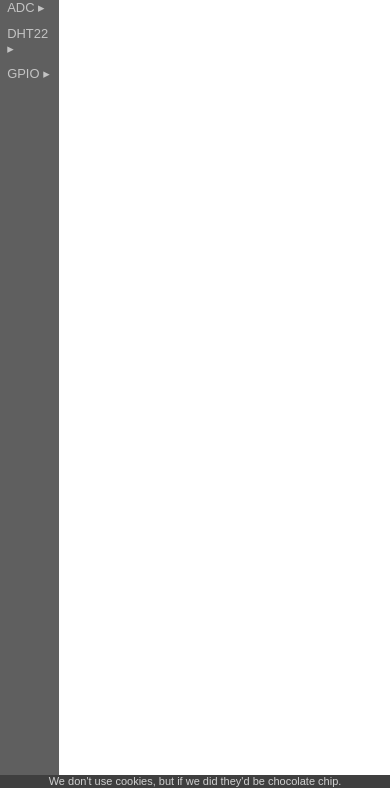
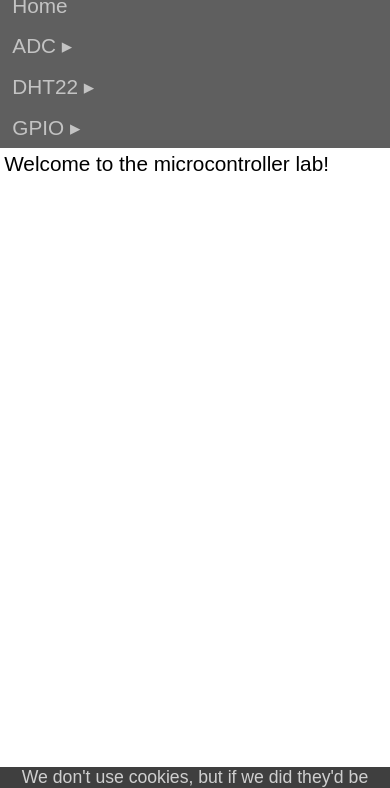
Before and after one commit to DavesCodeMusings/spartan, a plain HTML site: page docs/index.html in a window 390 px wide. Shown: the part 56-844 px from the top of the page. Drawn offline with Linux system fonts and the light colour scheme.

Commit message:
mobile improvements

```diff
--- a/docs/spartan.css
+++ b/docs/spartan.css
@@ -47,7 +47,13 @@
 
 html {
   font-family: sans-serif;
-  font-size: calc(11px + 0.5vw);  /* Maintain a minimum size but grow to fit wider screens. On a 1080p screen it's 11px + 0.5 x 1080 / 100, or 16.4px */
+  font-size: calc(11px + 2.5vw);  /* Maintain a minimum size but grow to fit wider screens. On a 360px wide portrait mode mobile screen it's 11px + 2.5 x 360 / 100, or 20px */
+}
+
+@media screen and (min-aspect-ratio: 1/1) {
+  html {
+    font-size: calc(11px + 0.5vw);  /* Maintain a minimum size but grow to fit wider screens. On a 16x9 1080p landscape screen it's 11px + 0.5 x 1920 / 100, or 20.6px */
+  }
 }
 
 body {
@@ -72,9 +78,16 @@ header > h1 {
 nav {
   background-color: var(--spartan-menu-paper, #000000A0);
   color: var(--spartan-menu-pen, #FFFFFFA0);
-  float: left;
-  height: calc(100vh - var(--spartan-header-height, 2rem) - var(--spartan-footer-height, 1em));
-  width: var(--spartan-menu-width, 15vw);
+  width: 100%;  /* Portrait mode design stacks navigation on top of main content. */
+}
+
+@media screen and (min-aspect-ratio: 1/1) {
+  nav {
+    display: block;  /* Show navigation menu by default on landscape mode screens. */
+    float: left;
+    height: calc(100vh - var(--spartan-header-height, 2rem) - var(--spartan-footer-height, 1em));
+    width: var(--spartan-menu-width, 15vw);
+  }
 }
 
 nav a {
@@ -113,10 +126,16 @@ nav details[open] summary:after {
 main {
   background-color: var(--spartan-content-paper, var(--paper));
   color: var(--spartan-content-pen, var(--pen));
-  float: left;
-  height: calc(100vh - var(--spartan-header-height, 2rem) - var(--spartan-footer-height, 1em));
-  width: calc(100vw - var(--spartan-menu-width, 15vw));
   padding: 0.2em;
+  width: 100%;  /* Portrait mode design stacks navigation on top of main content. */
+}
+
+@media screen and (min-aspect-ratio: 1/1) {
+  main {
+    float: left;  /* Landscape mode is side by side. */
+    height: calc(100vh - var(--spartan-header-height, 2rem) - var(--spartan-footer-height, 1em));
+    width: calc(100vw - var(--spartan-menu-width, 15vw));
+  }
 }
 
 footer {
--- a/spartan.css
+++ b/spartan.css
@@ -47,7 +47,13 @@
 
 html {
   font-family: sans-serif;
-  font-size: calc(11px + 0.5vw);  /* Maintain a minimum size but grow to fit wider screens. On a 1080p screen it's 11px + 0.5 x 1080 / 100, or 16.4px */
+  font-size: calc(11px + 2.5vw);  /* Maintain a minimum size but grow to fit wider screens. On a 360px wide portrait mode mobile screen it's 11px + 2.5 x 360 / 100, or 20px */
+}
+
+@media screen and (min-aspect-ratio: 1/1) {
+  html {
+    font-size: calc(11px + 0.5vw);  /* Maintain a minimum size but grow to fit wider screens. On a 16x9 1080p landscape screen it's 11px + 0.5 x 1920 / 100, or 20.6px */
+  }
 }
 
 body {
@@ -72,9 +78,16 @@ header > h1 {
 nav {
   background-color: var(--spartan-menu-paper, #000000A0);
   color: var(--spartan-menu-pen, #FFFFFFA0);
-  float: left;
-  height: calc(100vh - var(--spartan-header-height, 2rem) - var(--spartan-footer-height, 1em));
-  width: var(--spartan-menu-width, 15vw);
+  width: 100%;  /* Portrait mode design stacks navigation on top of main content. */
+}
+
+@media screen and (min-aspect-ratio: 1/1) {
+  nav {
+    display: block;  /* Show navigation menu by default on landscape mode screens. */
+    float: left;
+    height: calc(100vh - var(--spartan-header-height, 2rem) - var(--spartan-footer-height, 1em));
+    width: var(--spartan-menu-width, 15vw);
+  }
 }
 
 nav a {
@@ -113,10 +126,16 @@ nav details[open] summary:after {
 main {
   background-color: var(--spartan-content-paper, var(--paper));
   color: var(--spartan-content-pen, var(--pen));
-  float: left;
-  height: calc(100vh - var(--spartan-header-height, 2rem) - var(--spartan-footer-height, 1em));
-  width: calc(100vw - var(--spartan-menu-width, 15vw));
   padding: 0.2em;
+  width: 100%;  /* Portrait mode design stacks navigation on top of main content. */
+}
+
+@media screen and (min-aspect-ratio: 1/1) {
+  main {
+    float: left;  /* Landscape mode is side by side. */
+    height: calc(100vh - var(--spartan-header-height, 2rem) - var(--spartan-footer-height, 1em));
+    width: calc(100vw - var(--spartan-menu-width, 15vw));
+  }
 }
 
 footer {
```
